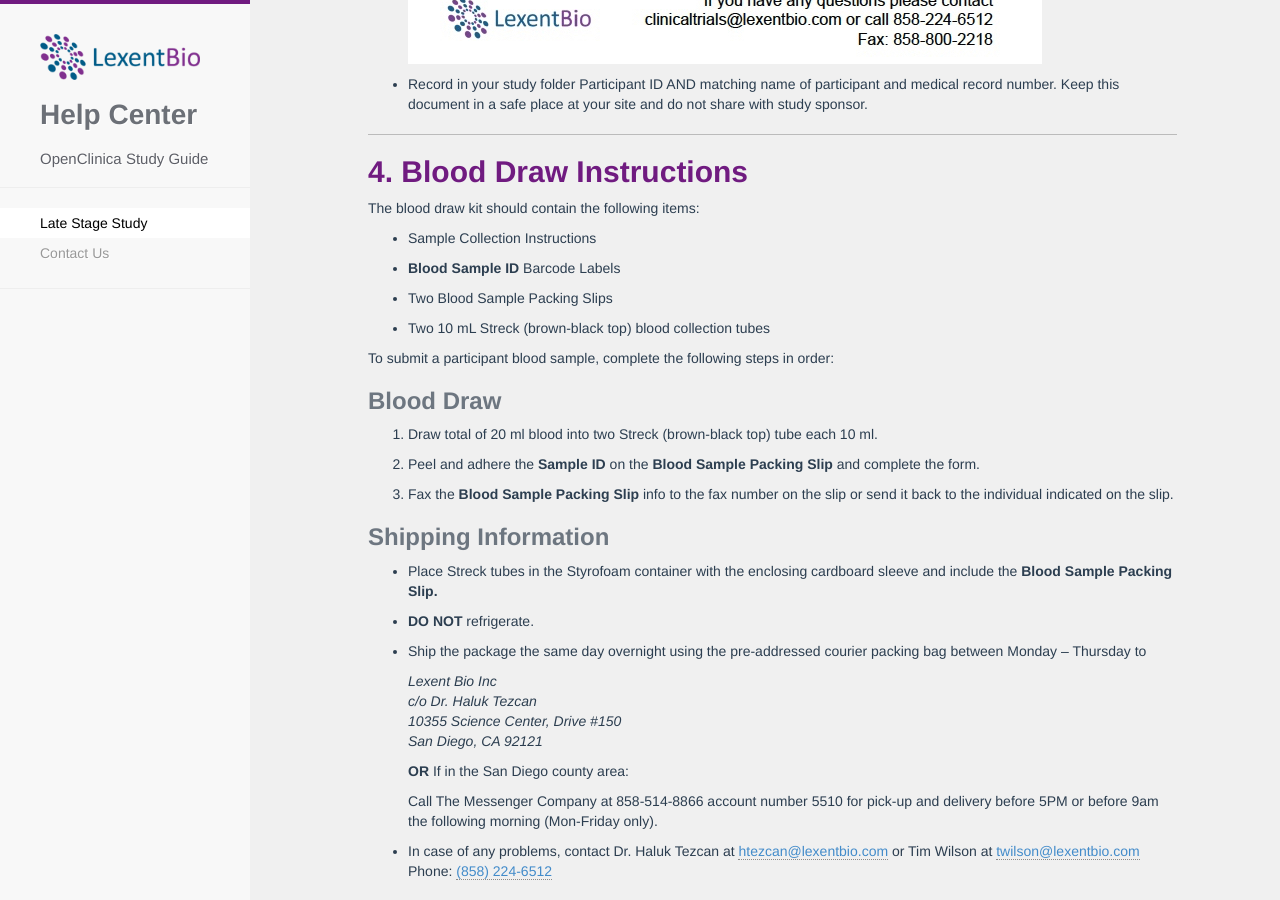
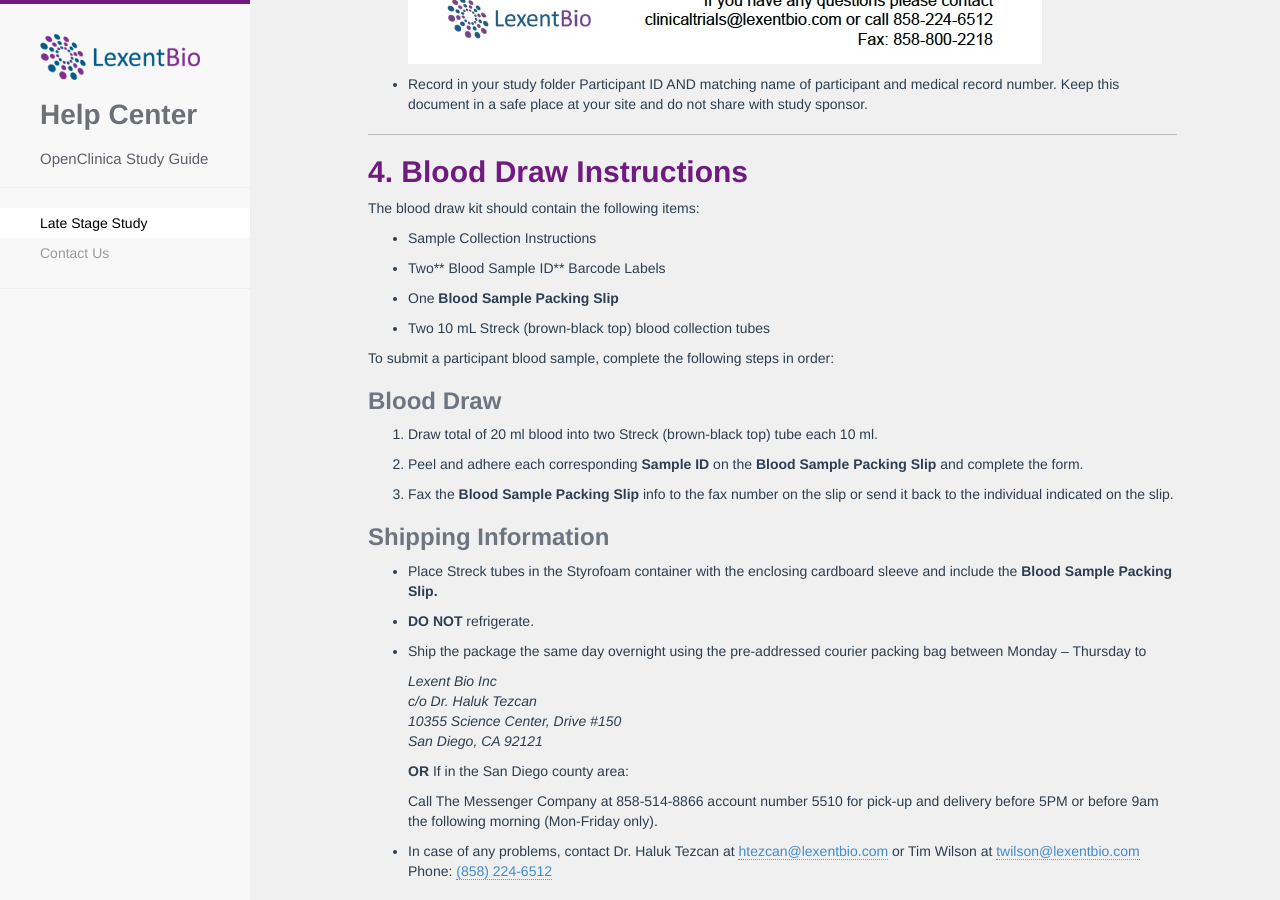
Before and after one commit to lexentbio/openclinica-docs, a Jekyll site: the page built from index.md, in a window 1280 px wide and 900 px high, scrolled down 4363 px. Built offline with Jekyll 4.4.1, drawn with Linux system fonts in a browser that asks for light colours; nearby versions of some CDN libraries.

Commit message:
Updated Blood Draw Instructions

```diff
--- a/_late_stage_study_steps/blood-draw-instructions.markdown
+++ b/_late_stage_study_steps/blood-draw-instructions.markdown
@@ -8,9 +8,9 @@ The blood draw kit should contain the following items:
 
 * Sample Collection Instructions
 
-* **Blood Sample ID** Barcode Labels
+* Two** Blood Sample ID** Barcode Labels
 
-* Two Blood Sample Packing Slips
+* One **Blood Sample Packing Slip**
 
 * Two 10 mL Streck (brown-black top) blood collection tubes
 
@@ -20,7 +20,7 @@ To submit a participant blood sample, complete the following steps in order:
 
 1. Draw total of 20 ml blood into two Streck (brown-black top) tube each 10 ml.
 
-2. Peel and adhere the **Sample ID** on the **Blood Sample Packing Slip** and complete the form.
+2. Peel and adhere each corresponding **Sample ID** on the **Blood Sample Packing Slip** and complete the form.
 
 3. Fax the **Blood Sample Packing Slip** info to the fax number on the slip or send it back to the individual indicated on the slip.
 
```
